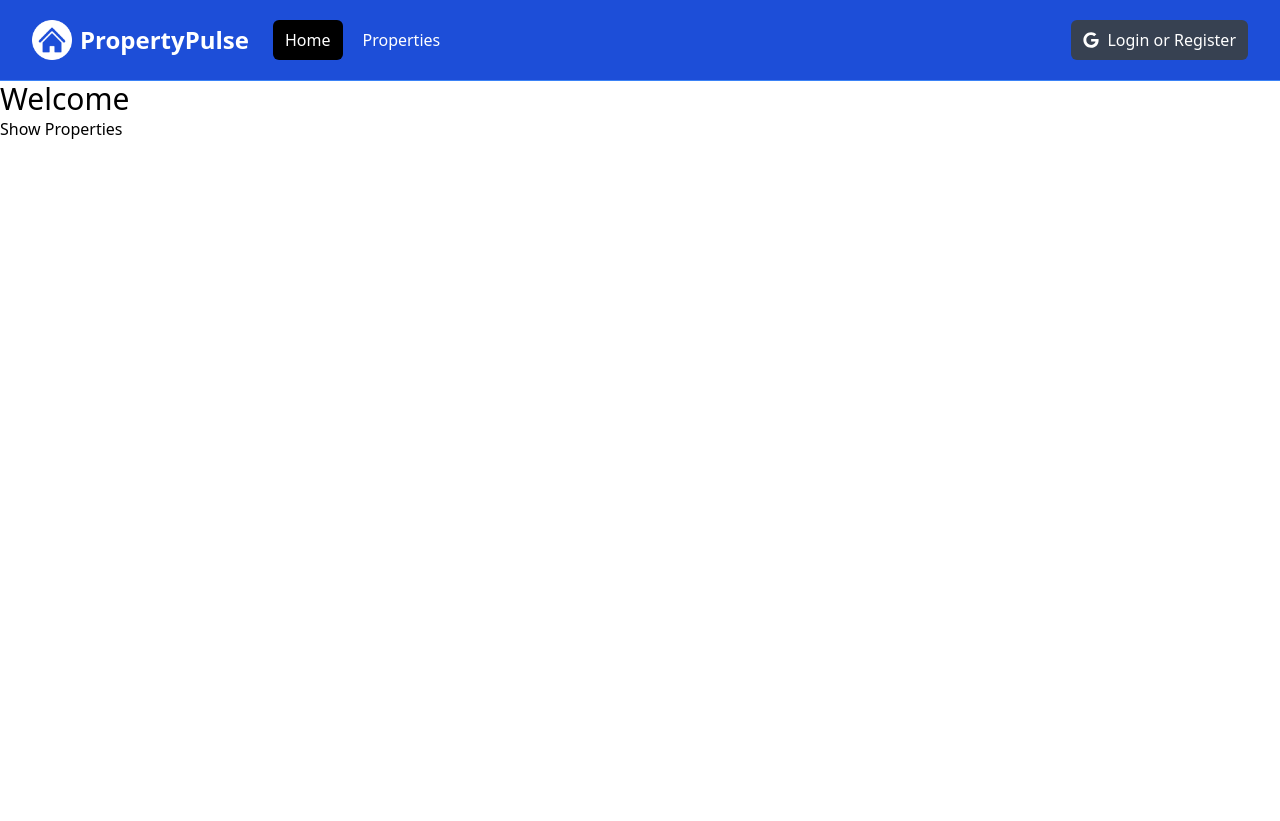
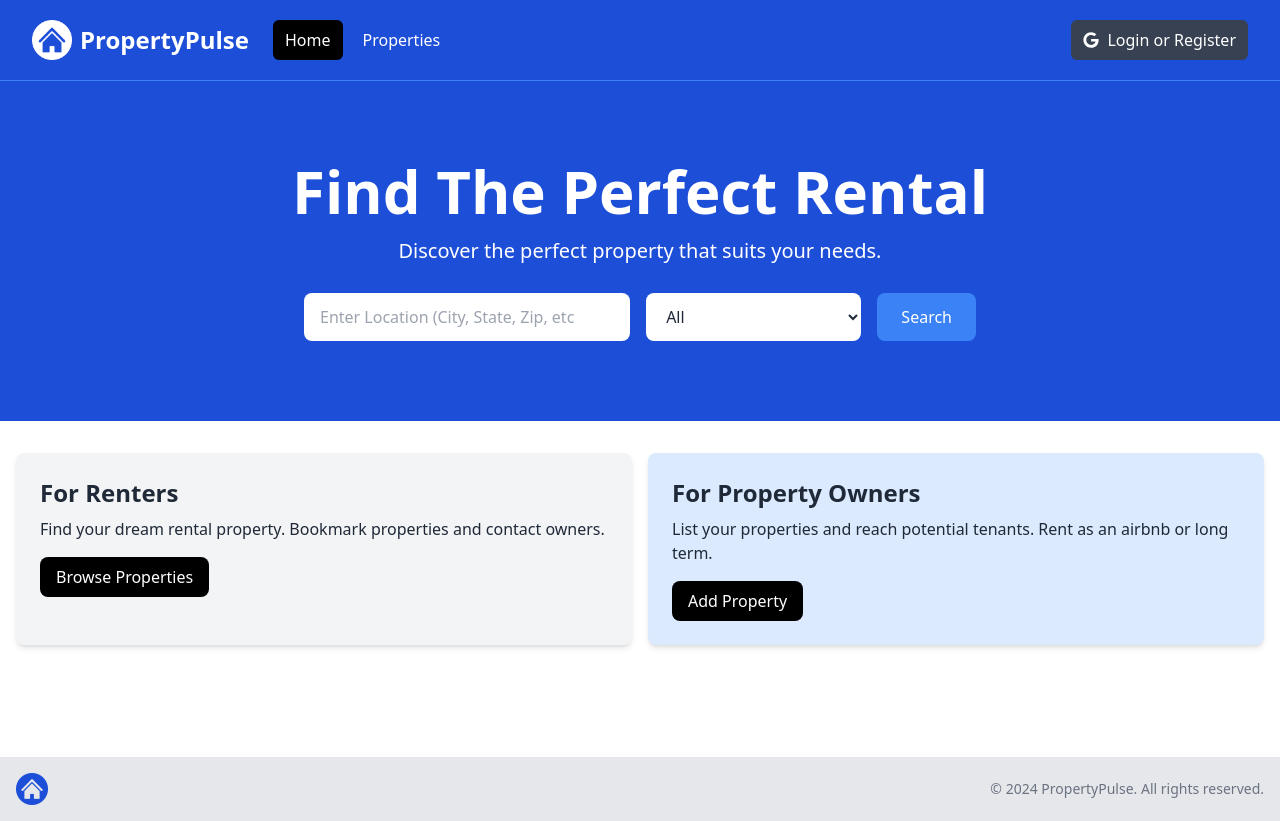
Before and after one commit to alexvirdee/property-pulse, a Next.js app: page / in a window 1280 px wide. Before the commit the page ends 800 px from the top, so only its background shows below. Built offline with nearby package versions, Linux system fonts and the light colour scheme.

Commit message:
feat: reusable info box component and footer

```diff
--- a/app/layout.jsx
+++ b/app/layout.jsx
@@ -1,4 +1,5 @@
 import Navbar from '@/components/Navbar';
+import Footer from '@/components/Footer';
 import '@/assets/styles/globals.css';
 
 export const metadata = {
@@ -13,6 +14,7 @@
         <body>
           <Navbar />
             <main>{children}</main>
+            <Footer />
         </body>
     </html>
   )
--- a/app/page.jsx
+++ b/app/page.jsx
@@ -1,11 +1,12 @@
-import Link from "next/link";
+import Hero from "@/components/Hero";
+import InfoBoxes from "@/components/InfoBoxes";
 
 const HomePage = () => {
   return (
-    <div>
-      <h1 className="text-3xl">Welcome</h1>
-      <Link href='/properties'>Show Properties</Link>
-    </div>
+    <>
+     <Hero />
+     <InfoBoxes />
+    </>
   )
 }
 
--- /dev/null
+++ b/components/Footer.jsx
@@ -0,0 +1,27 @@
+import React from 'react';
+import Image from 'next/image';
+import logo from '@/assets/images/logo.png';
+
+const Footer = () => {
+    const currentYear = new Date().getFullYear();
+
+  return (
+    <footer className="bg-gray-200 py-4 mt-24">
+    <div
+      className="container mx-auto flex flex-col md:flex-row items-center justify-between px-4"
+    >
+      <div className="mb-4 md:mb-0">
+        <Image src={logo} alt="Logo" className="h-8 w-auto" />
+      </div>
+
+      <div>
+        <p className="text-sm text-gray-500 mt-2 md:mt-0">
+          &copy; {currentYear} PropertyPulse. All rights reserved.
+        </p>
+      </div>
+    </div>
+  </footer>
+  )
+}
+
+export default Footer
--- /dev/null
+++ b/components/Hero.jsx
@@ -0,0 +1,60 @@
+import React from 'react'
+
+const Hero = () => {
+  return (
+    <section className="bg-blue-700 py-20 mb-4">
+    <div
+      className="max-w-7xl mx-auto px-4 sm:px-6 lg:px-8 flex flex-col items-center"
+    >
+      <div className="text-center">
+        <h1
+          className="text-4xl font-extrabold text-white sm:text-5xl md:text-6xl"
+        >
+          Find The Perfect Rental
+        </h1>
+        <p className="my-4 text-xl text-white">
+          Discover the perfect property that suits your needs.
+        </p>
+      </div>
+      <form
+        className="mt-3 mx-auto max-w-2xl w-full flex flex-col md:flex-row items-center"
+      >
+        <div className="w-full md:w-3/5 md:pr-2 mb-4 md:mb-0">
+          <label htmlFor="location" className="sr-only">Location</label>
+          <input
+            type="text"
+            id="location"
+            placeholder="Enter Location (City, State, Zip, etc"
+            className="w-full px-4 py-3 rounded-lg bg-white text-gray-800 focus:outline-none focus:ring focus:ring-blue-500"
+          />
+        </div>
+        <div className="w-full md:w-2/5 md:pl-2">
+          <label htmlFor="property-type" className="sr-only">Property Type</label>
+          <select
+            id="property-type"
+            className="w-full px-4 py-3 rounded-lg bg-white text-gray-800 focus:outline-none focus:ring focus:ring-blue-500"
+          >
+            <option value="All">All</option>
+            <option value="Apartment">Apartment</option>
+            <option value="Studio">Studio</option>
+            <option value="Condo">Condo</option>
+            <option value="House">House</option>
+            <option value="Cabin Or Cottage">Cabin or Cottage</option>
+            <option value="Loft">Loft</option>
+            <option value="Room">Room</option>
+            <option value="Other">Other</option>
+          </select>
+        </div>
+        <button
+          type="submit"
+          className="md:ml-4 mt-4 md:mt-0 w-full md:w-auto px-6 py-3 rounded-lg bg-blue-500 text-white hover:bg-blue-600 focus:outline-none focus:ring focus:ring-blue-500"
+        >
+          Search
+        </button>
+      </form>
+    </div>
+  </section>
+  )
+}
+
+export default Hero
--- /dev/null
+++ b/components/InfoBox.jsx
@@ -0,0 +1,26 @@
+import React from 'react'
+
+const InfoBox = ({
+    heading,
+    backgroundColor = 'bg-gray-100',
+    textColor = 'text-gray-800',
+    buttonInfo,
+    children
+}) => {
+  return (
+    <div className={`${backgroundColor} p-6 rounded-lg shadow-md`}>
+    <h2 className={`${textColor} text-2xl font-bold`}>{ heading }</h2>
+    <p className={`${textColor} mt-2 mb-4`}>
+     { children }
+    </p>
+    <a
+      href={ buttonInfo.link }
+      className={`inline-block ${buttonInfo.backgroundColor} text-white rounded-lg px-4 py-2 hover:opacity-80`}
+    >
+      { buttonInfo.text }
+    </a>
+  </div>
+  )
+}
+
+export default InfoBox
--- /dev/null
+++ b/components/InfoBoxes.jsx
@@ -0,0 +1,43 @@
+import React from 'react';
+import InfoBox from './InfoBox';
+
+const InfoBoxes = () => {
+  return (
+    <section>
+    <div className="container-xl lg:container m-auto">
+      <div className="grid grid-cols-1 md:grid-cols-2 gap-4 p-4 rounded-lg">
+
+        <InfoBox
+            heading='For Renters'
+            backgroundColor='bg-gray-100'
+            buttonInfo={{
+                text: 'Browse Properties',
+                link: '/properties',
+                backgroundColor: 'bg-black'
+            }
+            }
+         >
+            Find your dream rental property. Bookmark properties and contact
+            owners.
+         </InfoBox>
+
+        <InfoBox
+            heading='For Property Owners'
+            backgroundColor='bg-blue-100'
+            buttonInfo={{
+                text: 'Add Property',
+                link: '/properties/add',
+                backgroundColor: 'bg-black'
+            }
+            }
+         >
+            List your properties and reach potential tenants. Rent as an
+            airbnb or long term.
+         </InfoBox>
+      </div>
+    </div>
+  </section>
+  )
+}
+
+export default InfoBoxes
```
